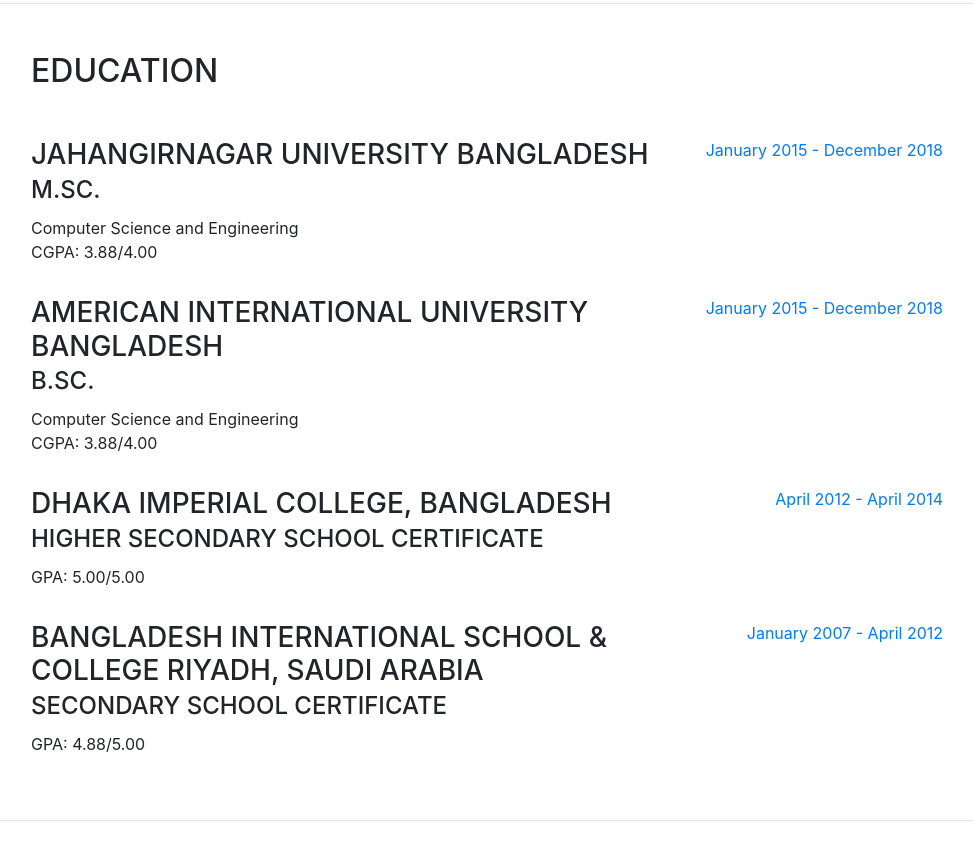
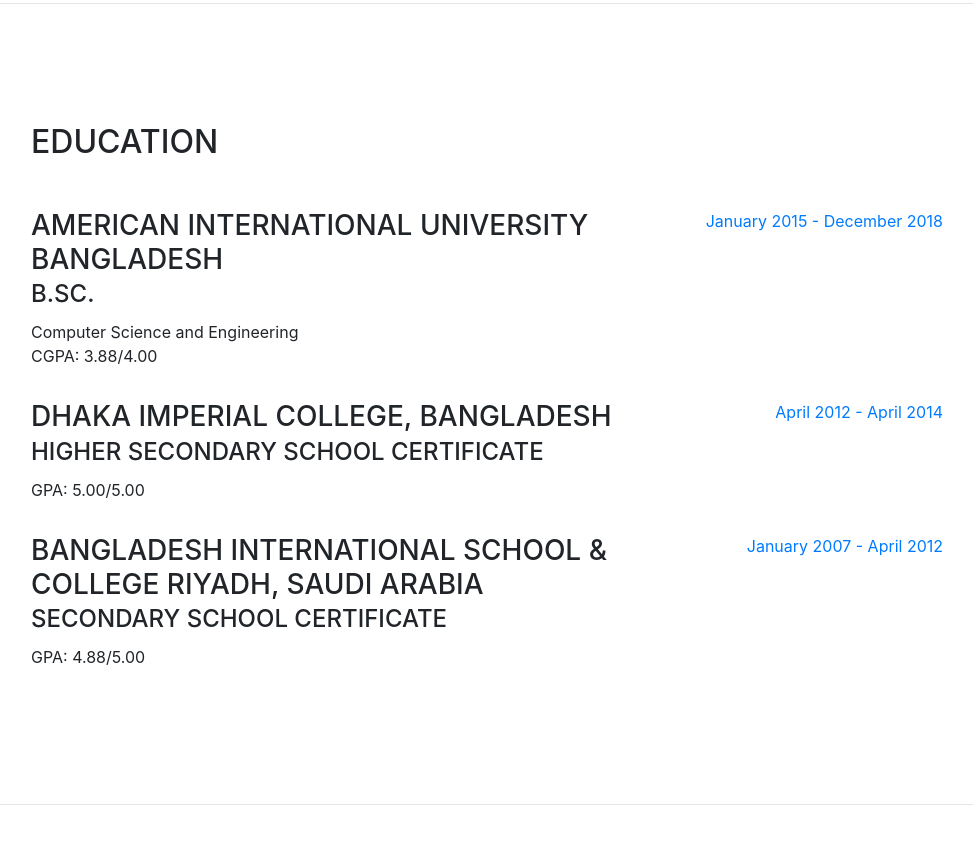
Before and after one commit to xahin96/xahin96.github.io, a website with bundled scripts: page index.html in a window 1280 px wide. Shown: the part 1598-2458 px from the top of the page, without its empty margins (289-1262 px from the left). Built offline with nearby package versions, Linux system fonts and the light colour scheme; a web font is replaced by a local one.

Commit message:
Shahriar | master | profile updated

```diff
--- a/index.html
+++ b/index.html
@@ -145,7 +145,7 @@
       <div class="w-100">
         <h2 class="mb-5">Education</h2>
 
-        <div class="resume-item d-flex flex-column flex-md-row justify-content-between mb-3">
+        <!-- <div class="resume-item d-flex flex-column flex-md-row justify-content-between mb-3">
           <div class="resume-content">
             <h3 class="mb-0">Jahangirnagar University Bangladesh</h3>
             <div class="subheading mb-2"> M.Sc.</div>
@@ -155,7 +155,7 @@
           <div class="resume-date text-md-right">
             <span class="text-primary">January 2015 - December 2018</span>
           </div>
-        </div>
+        </div> -->
 
         <div class="resume-item d-flex flex-column flex-md-row justify-content-between mb-3">
           <div class="resume-content">
```
